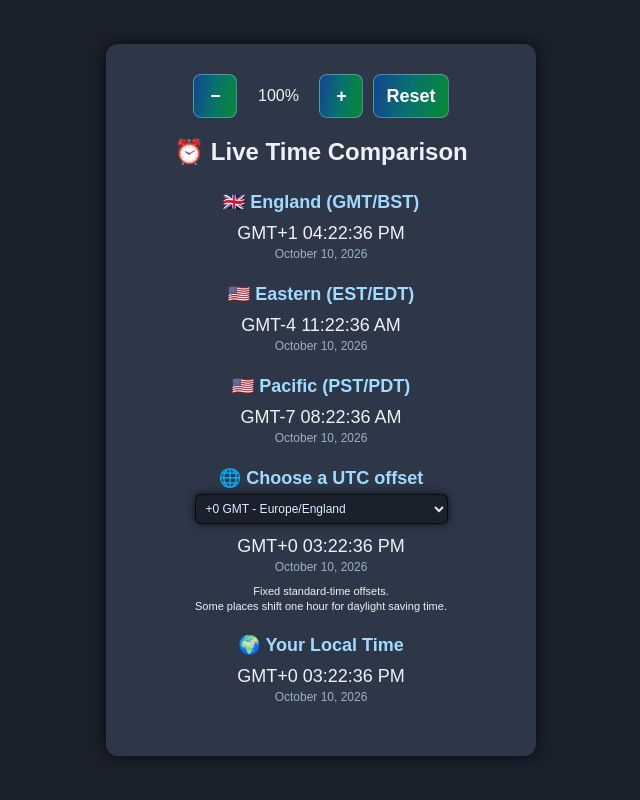
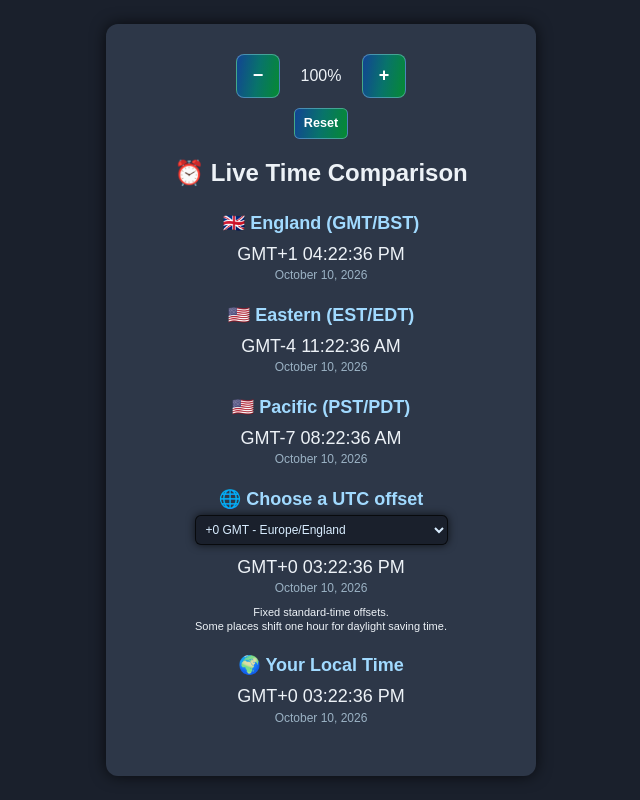
Before and after one commit to Madisastateofmind/smartstuff, a plain HTML site: page discord-clock/index.html in a window 1280 px wide. Shown: the whole page, without its empty margins (319-959 px from the left). Drawn offline with Linux system fonts and the light colour scheme.

Commit message:
Make Reset 30 percent smaller and place below clock size controls

```diff
--- a/discord-clock/index.html
+++ b/discord-clock/index.html
@@ -93,7 +93,9 @@
   .time .date { font-size: calc(12px * var(--view-scale)); }
   .timezone-note { font-size: calc(11px * var(--view-scale)); }
   select { font-size: calc(12px * var(--view-scale)); padding: calc(6px * var(--view-scale)); }
-  .view-controls { display:flex; justify-content:center; align-items:center; gap:10px; flex-wrap:wrap; margin-bottom:20px; }
+  .view-controls { display:flex; flex-direction:column; align-items:center; gap:10px; margin-bottom:20px; }
+  .view-size-row { display:flex; justify-content:center; align-items:center; gap:10px; }
+  .view-controls #viewReset { min-width:31px; min-height:31px; padding:4.2px 8.4px; border-radius:5.6px; font-size:12.6px; }
   .view-controls button { min-width:44px; min-height:44px; padding:6px 12px; border:1px solid #a1daff66; border-radius:8px; background:linear-gradient(100deg,#124493,#08736b,#068a32); color:#fff; font: bold 18px Arial,sans-serif; cursor:pointer; }
   .view-controls button:disabled { opacity:.45; cursor:default; }
   .view-controls button:focus-visible { outline:3px solid #a1daff; outline-offset:3px; }
@@ -108,9 +110,11 @@
 
 <div class="container">
   <div class="view-controls" role="group" aria-label="Clock view size relative to automatic fit">
+    <div class="view-size-row">
     <button type="button" id="viewSmaller" aria-label="Make clock view smaller">−</button>
     <output id="viewPercent" aria-live="polite" aria-label="Clock view size relative to automatic fit" title="100% automatically fits the window; − and + adjust that size">100%</output>
     <button type="button" id="viewLarger" aria-label="Make clock view larger">+</button>
+    </div>
     <button type="button" id="viewReset" aria-label="Reset clock view to automatic fit at 100 percent">Reset</button>
   </div>
   <h1>⏰ Live Time Comparison</h1>
```
